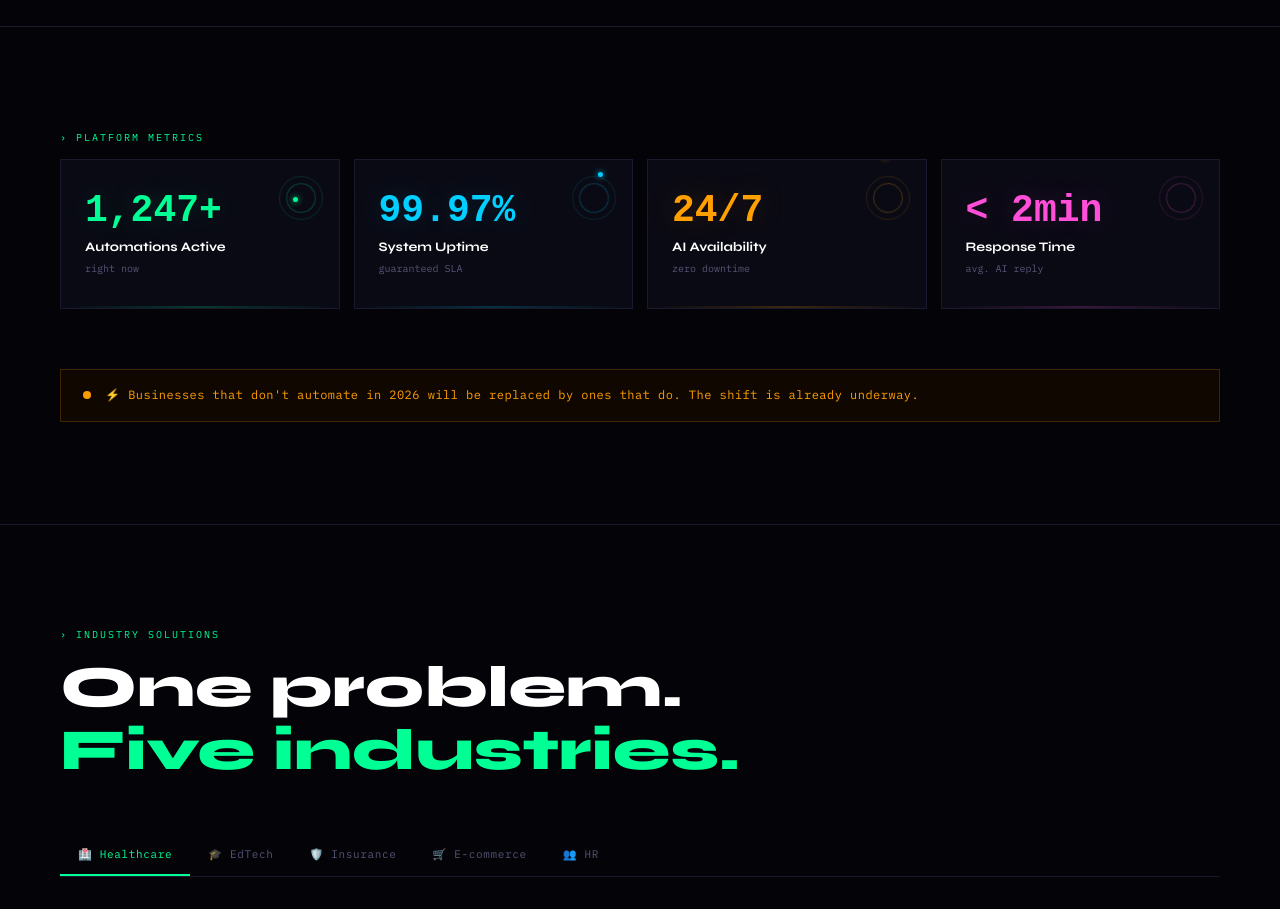
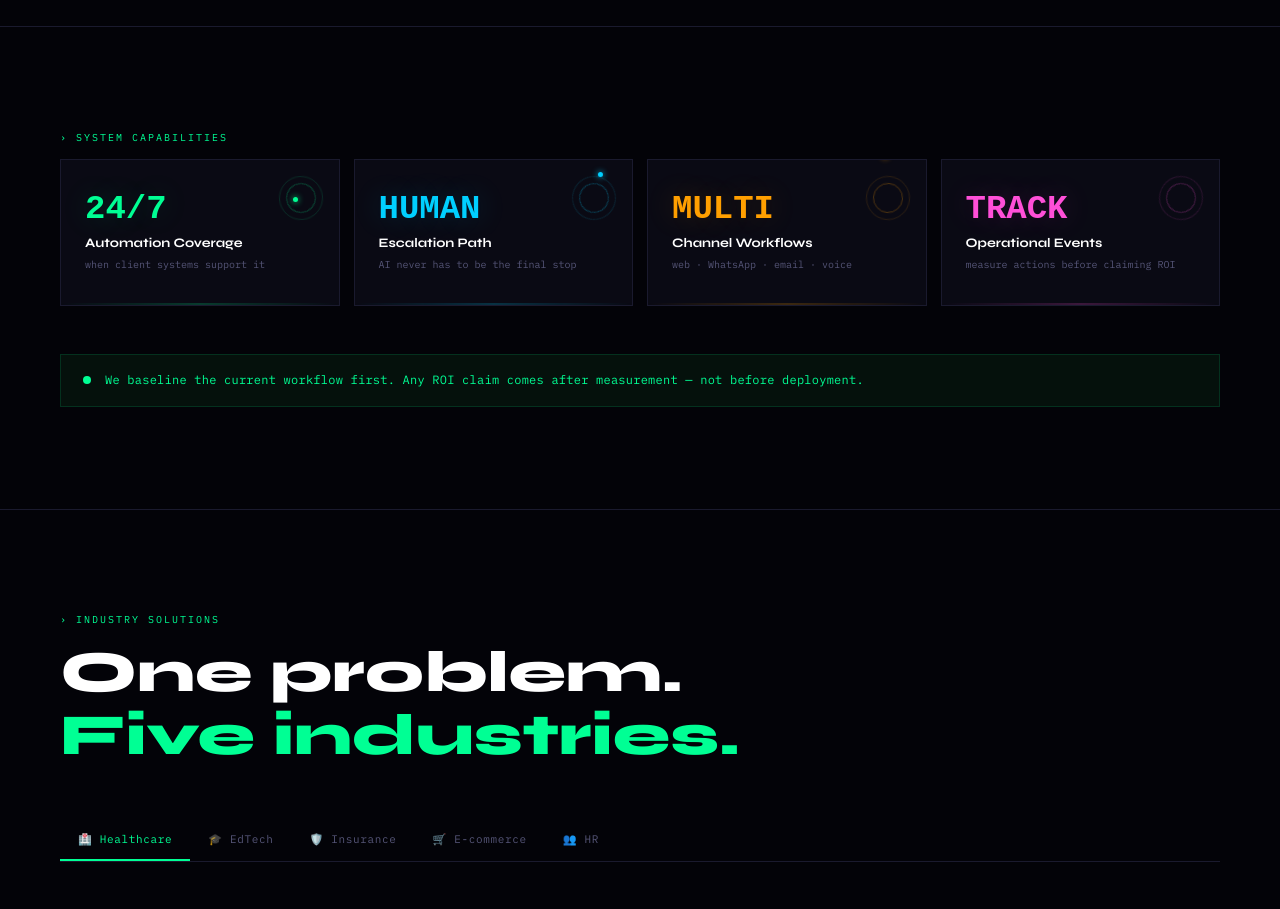
Before and after one commit to Abuhurerakhan0407/shalcon-intelligence, a React (Vite) app: page / in a window 1280 px wide. Shown: the part 1120-2029 px from the top of the page. Built offline with nearby package versions, Linux system fonts and the light colour scheme; a web font is replaced by a local one.

Commit message:
Replace unsupported platform metrics with capability proof

```diff
--- a/src/components/PlatformStats.jsx
+++ b/src/components/PlatformStats.jsx
@@ -1,30 +1,27 @@
-import { PLATFORM_STATS, G } from "../data/content.js";
+import { G } from "../data/content.js";
 import Section from "./Section.jsx";
 
+const CAPABILITIES = [
+  { val: "24/7", label: "Automation Coverage", sub: "when client systems support it", color: G.green },
+  { val: "HUMAN", label: "Escalation Path", sub: "AI never has to be the final stop", color: G.blue },
+  { val: "MULTI", label: "Channel Workflows", sub: "web · WhatsApp · email · voice", color: G.amber },
+  { val: "TRACK", label: "Operational Events", sub: "measure actions before claiming ROI", color: G.pink },
+];
+
 /**
- * PlatformStats — "PLATFORM METRICS" band (restored from source/shalcon_final.jsx,
- * §STATS block). This section was part of the original Phase 3 layout and sits
- * between the hero/ROI teaser and #industries. Structure is ported verbatim;
- * only the wrapper is swapped to the shared <Section> so it inherits the exact
- * spacing, eyebrow, and top-border rhythm the rest of the page already uses —
- * no new styling language introduced.
- *
- * PHASE 5: each stat value carries `data-countup` so the shared count-up motion
- * (src/motion/countUp.js) tweens it 0 → target once on scroll-in, then snaps to
- * the authored string. The React children hold the final value, so with motion
- * disabled (reduced-motion) or before the tween fires, the correct number shows
- * — no layout shift, no hidden content.
+ * Capability band.
+ * No vanity telemetry or client-performance claims appear here. Real metrics
+ * will only be added after a production system supplies verifiable data.
  */
 export default function PlatformStats() {
   return (
-    <Section eyebrow="PLATFORM METRICS">
+    <Section eyebrow="SYSTEM CAPABILITIES">
       <div
         className="grid-mobile-2"
-        style={{ display: "grid", gridTemplateColumns: "repeat(4,1fr)", gap: 14, marginBottom: 60 }}
+        style={{ display: "grid", gridTemplateColumns: "repeat(4,1fr)", gap: 14, marginBottom: 48 }}
       >
-        {PLATFORM_STATS.map((s, i) => (
+        {CAPABILITIES.map((s, i) => (
           <div key={s.label} className="stat-card">
-            {/* Decorative orbiting corner accent (spin / spinR rings + orbit dot) */}
             <div style={{ position: "absolute", top: 16, right: 16, width: 44, height: 44 }}>
               <div style={{ position: "absolute", inset: 0, border: `1px solid ${s.color}22`, borderRadius: "50%", animation: `spin ${7 + i}s linear infinite` }} />
               <div style={{ position: "absolute", inset: 7, border: `1px solid ${s.color}44`, borderRadius: "50%", animation: `spinR ${5 + i}s linear infinite` }} />
@@ -32,29 +29,20 @@ export default function PlatformStats() {
                 <div style={{ width: 5, height: 5, borderRadius: "50%", background: s.color, boxShadow: `0 0 6px ${s.color}`, marginLeft: -2, marginTop: -2 }} />
               </div>
             </div>
-
-            {/* Bottom accent line */}
             <div style={{ position: "absolute", bottom: 0, left: 0, right: 0, height: 2, background: `linear-gradient(90deg,transparent,${s.color}33,transparent)` }} />
-
-            {/* Value — count-up target (0 → s.val on scroll-in) */}
-            <div
-              className="smono"
-              data-countup={s.val}
-              style={{ fontSize: "clamp(26px,3vw,38px)", fontWeight: 800, color: s.color, marginBottom: 8, lineHeight: 1, textShadow: `0 0 30px ${s.color}33` }}
-            >
+            <div className="smono" style={{ fontSize: "clamp(22px,2.7vw,34px)", fontWeight: 800, color: s.color, marginBottom: 8, lineHeight: 1, textShadow: `0 0 30px ${s.color}33` }}>
               {s.val}
             </div>
             <div className="syne" style={{ fontSize: 13, fontWeight: 700, marginBottom: 4 }}>{s.label}</div>
-            <div className="mono" style={{ color: G.muted, fontSize: 10 }}>{s.sub}</div>
+            <div className="mono" style={{ color: G.muted, fontSize: 10, lineHeight: 1.6 }}>{s.sub}</div>
           </div>
         ))}
       </div>
 
-      {/* Urgency warning strip (part of the original STATS band) */}
-      <div style={{ border: `1px solid ${G.amber}33`, background: "#100800", padding: "15px 22px", display: "flex", alignItems: "center", gap: 14 }}>
-        <div style={{ width: 8, height: 8, borderRadius: "50%", background: G.amber, flexShrink: 0, animation: "pulse 1.4s ease-in-out infinite" }} />
-        <p className="mono" style={{ color: G.amber, fontSize: 12, letterSpacing: ".04em", lineHeight: 1.7 }}>
-          ⚡ Businesses that don't automate in 2026 will be replaced by ones that do. The shift is already underway.
+      <div style={{ border: `1px solid ${G.green}22`, background: "#05110C", padding: "15px 22px", display: "flex", alignItems: "center", gap: 14 }}>
+        <div style={{ width: 8, height: 8, borderRadius: "50%", background: G.green, flexShrink: 0 }} />
+        <p className="mono" style={{ color: G.green, fontSize: 12, letterSpacing: ".02em", lineHeight: 1.7 }}>
+          We baseline the current workflow first. Any ROI claim comes after measurement — not before deployment.
         </p>
       </div>
     </Section>
```
